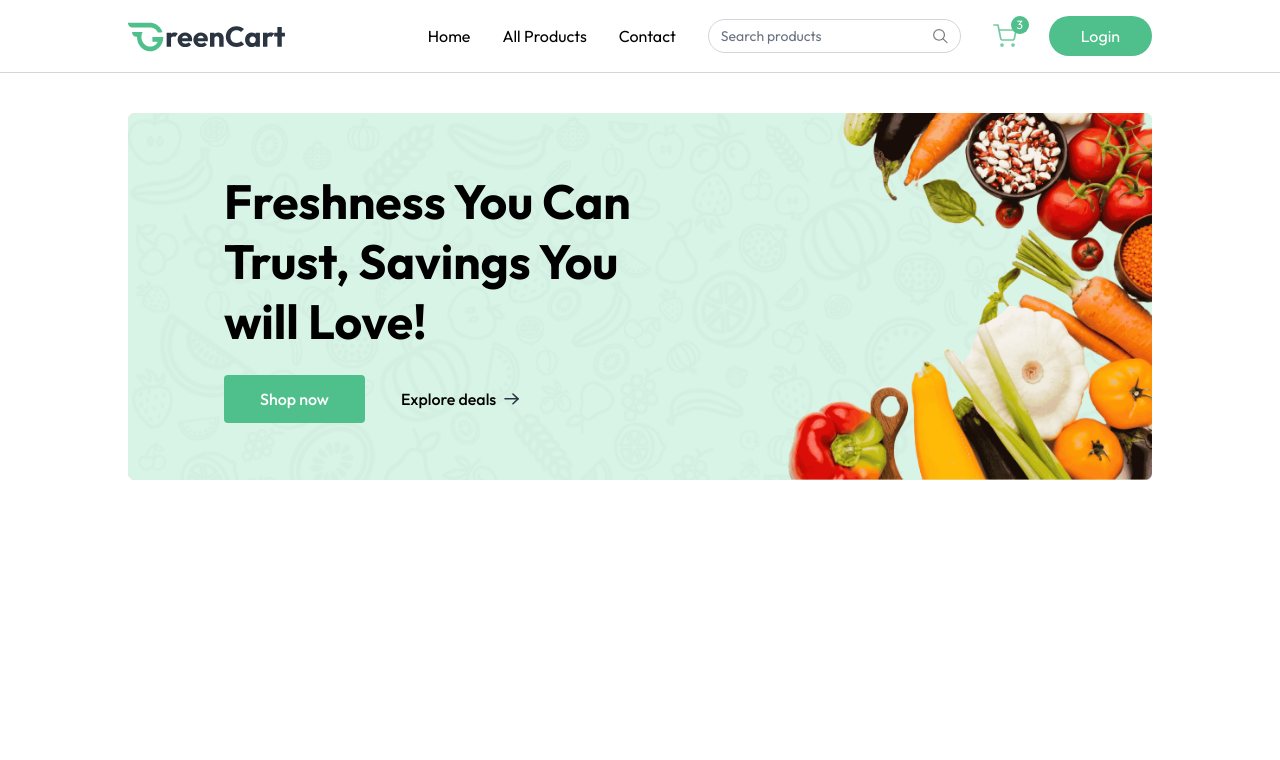
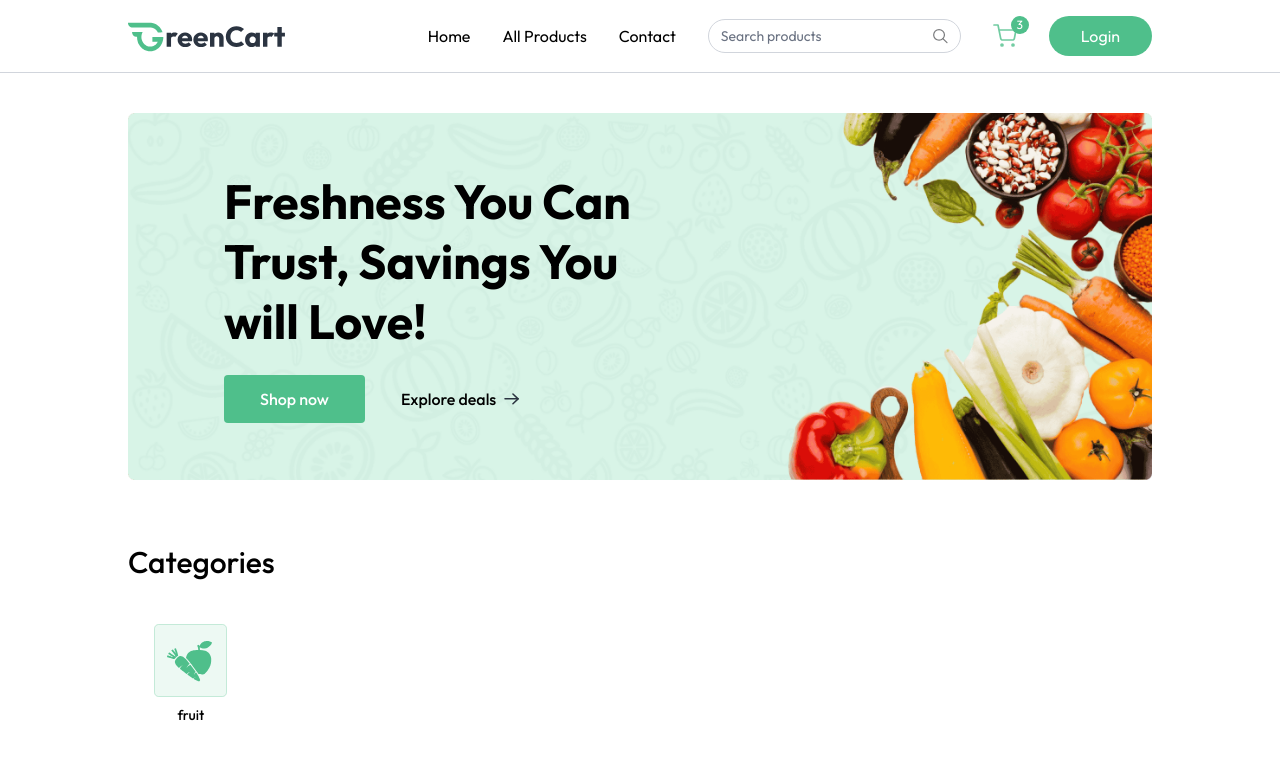
Before and after one commit to IGoWacky/Grocery-Shopping-Website, a React (Vite) app in the folder client/: page / in a window 1280 px wide. Shown: the top 760 px of the page. Built offline with nearby package versions, Linux system fonts and the light colour scheme.

Commit message:
Updates to categories component and added to home page

```diff
--- a/client/src/components/Categories.jsx
+++ b/client/src/components/Categories.jsx
@@ -3,12 +3,13 @@ import { assets } from '../assets/assets'
 
 const Categories = () => {
   return (
-    <div>
-        <p>Categories</p>
-        <div>
-            <div>
-                <img src={assets.box_icon} alt="" />
-                <p>
+    <div className='mt-16'>
+        <p className='text-2xl md:text-3xl font-medium'>Categories</p>
+        <div className='grid grid-cols-2 sm:grid-cols-3 md:grid-cols-5 lg:grid-cols-6 xl:grid-cols-7 mt-6 gap-6'>
+
+            <div className='group cursor-pointer py-5 px-3 gap-2 rounded-lg flex flex-col justify-center items-center'>
+                <img src={assets.box_icon} alt="" className='group-hover:scale-108 transition max-w-28' />
+                <p className='text-sm font-medium'>
                     fruit
                 </p>
             </div>
--- a/client/src/pages/Home.jsx
+++ b/client/src/pages/Home.jsx
@@ -1,10 +1,12 @@
 import React from 'react'
 import MainBanner from '../components/MainBanner'
+import Categories from '../components/Categories'
 
 const Home = () => {
   return (
     <div className='mt-10'>
         <MainBanner />
+        <Categories/>
     </div>
   )
 }
```
